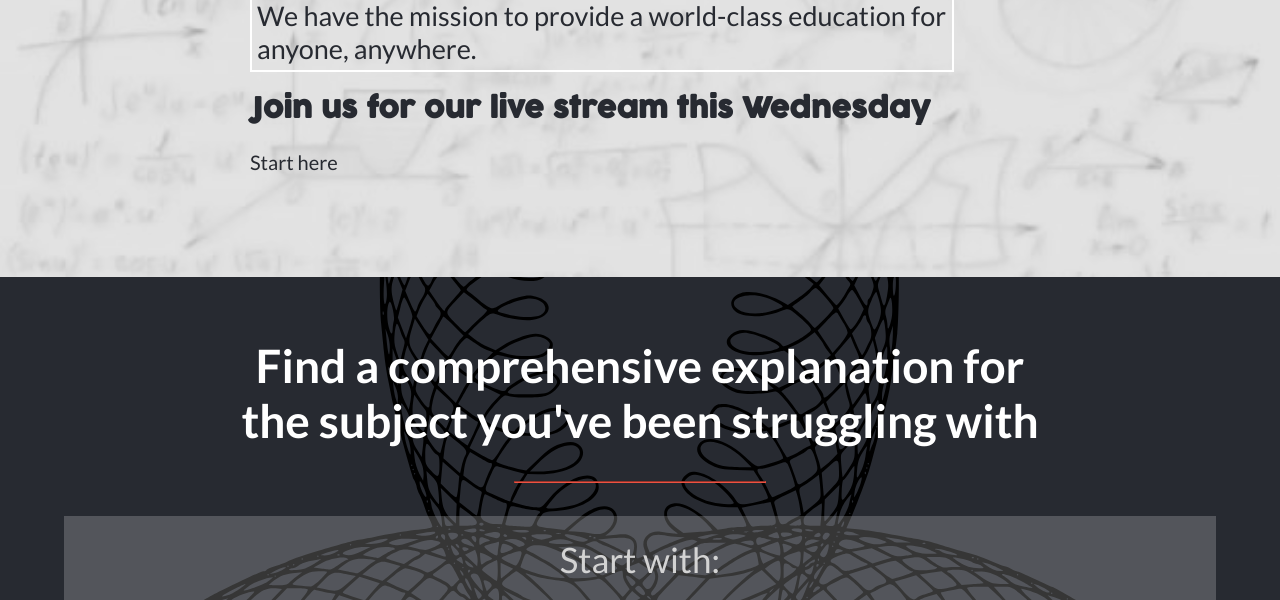
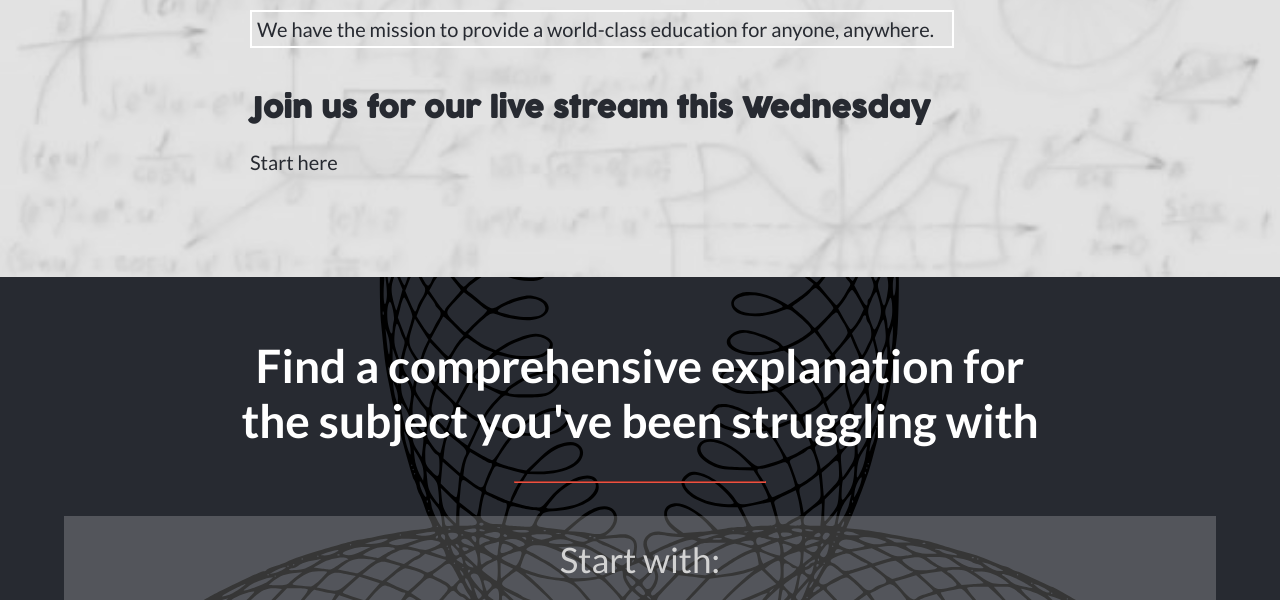
Before and after one commit to carloshs1994/easyscience, a website: page index.html in a window 1280 px wide. Shown: the part 500-1100 px from the top of the page. Drawn offline with Linux system fonts and the light colour scheme.

Commit message:
Fix distribution between .home-text elements on index file

```diff
--- a/style.css
+++ b/style.css
@@ -618,7 +618,6 @@ textarea::placeholder {
 
   .home-text p {
     max-width: 690px;
-    font-size: 27px;
   }
 
   .home-text h2,
@@ -752,7 +751,7 @@ textarea::placeholder {
 
   .home-text p {
     position: absolute;
-    top: 382px;
+    top: 400px;
     left: 250px;
   }
 
```
Also changed, not shown: courses.html (+1 -1 lines).
